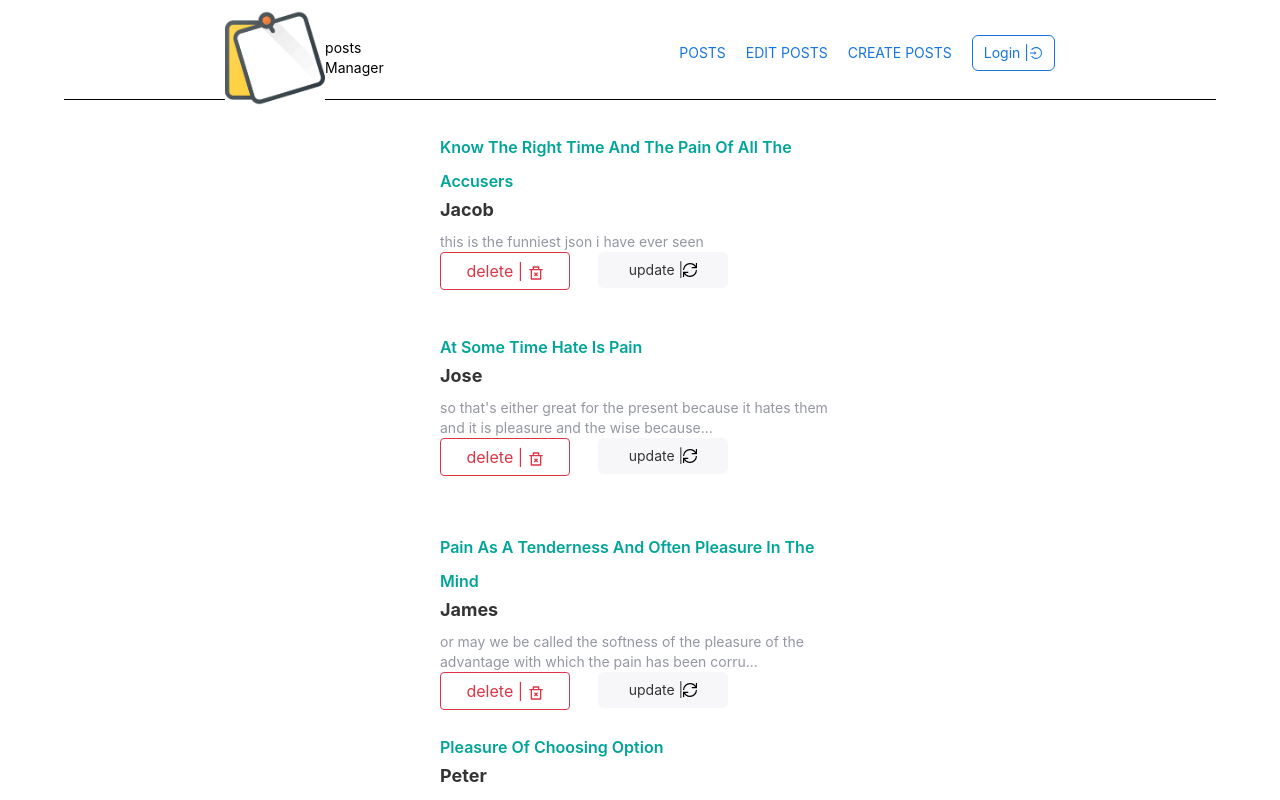
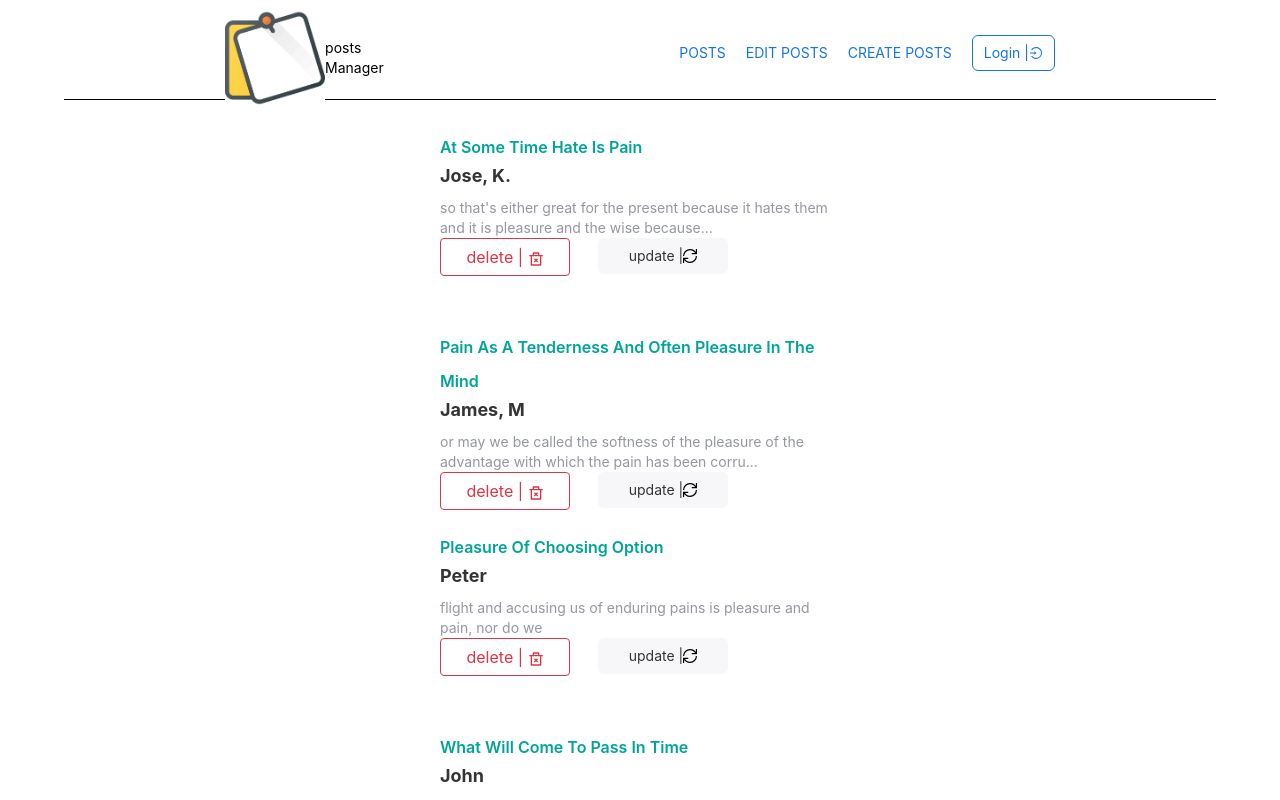
Before and after one commit to alfygitau/notes, a React (Create React App) app: page /posts in a window 1280 px wide. Shown: the top 800 px of the page. Built offline with nearby package versions, Linux system fonts and the light colour scheme; data requests are answered from the project's data file.

Commit message:
fixed update

```diff
--- a/db.json
+++ b/db.json
@@ -1,22 +1,16 @@
 {
   "posts": [
     {
-      "author": "jacob",
-      "id": 9,
-      "title": "know the right time and the pain of all the accusers",
-      "description": "this is the funniest json i have ever seen"
+      "author": "jose, K.",
+      "title": "at some time hate is pain",
+      "description": "so that's either great for the present because it hates them and it is pleasure and the wise because they love nothing, blinded because that pleasure is the distinction between hatred",
+      "id": 12
     },
     {
-      "author": "jose",
-      "id": 12,
-      "title": "at some time hate is pain",
-      "description": "so that's either great for the present because it hates them and it is pleasure and the wise because they love nothing, blinded because that pleasure is the distinction between hatred"
-    },
-    {
-      "author": "james",
-      "id": 13,
+      "author": "james, M",
       "title": "pain as a tenderness and often pleasure in the mind",
-      "description": "or may we be called the softness of the pleasure of the advantage with which the pain has been corrupted by rejecting the pleasure of the world"
+      "description": "or may we be called the softness of the pleasure of the advantage with which the pain has been corrupted by rejecting the pleasure of the world",
+      "id": 13
     },
     {
       "author": "peter",
--- a/src/components/postCard/postCard.jsx
+++ b/src/components/postCard/postCard.jsx
@@ -19,13 +19,15 @@ const PostCard = ({ id, author, title, description, handleDelete }) => {
   };
   const handleClose = () => setOpen(false);
 
-  const handleUpdate = async (e, id) => {
+  const handleUpdate = async (e) => {
     e.preventDefault();
+    console.log("about to update");
+    console.log(id);
     await axios
       .put(`http://localhost:8000/posts/${id}`, {
-        editAuthor: author,
-        editTitle: title,
-        editDescription: description,
+        author: editAuthor,
+        title: editTitle,
+        description: editDescription,
       })
       .then((response) => {
         console.log(response.data);
@@ -63,7 +65,7 @@ const PostCard = ({ id, author, title, description, handleDelete }) => {
               <Modal.Title>Edit the post</Modal.Title>
             </Modal.Header>
             <Modal.Body>
-              <form>
+              <form onSubmit={handleUpdate}>
                 <div className="mb-3">
                   <label htmlFor="exampleInputEmail1" className="form-label">
                     Author
@@ -112,11 +114,7 @@ const PostCard = ({ id, author, title, description, handleDelete }) => {
                     description is required
                   </div>
                 </div>
-                <button
-                  type="submit"
-                  className="btn btn-outline-primary"
-                  onClick={() => handleUpdate(id)}
-                >
+                <button type="submit" className="btn btn-outline-primary">
                   Save Changes
                 </button>
               </form>
```
